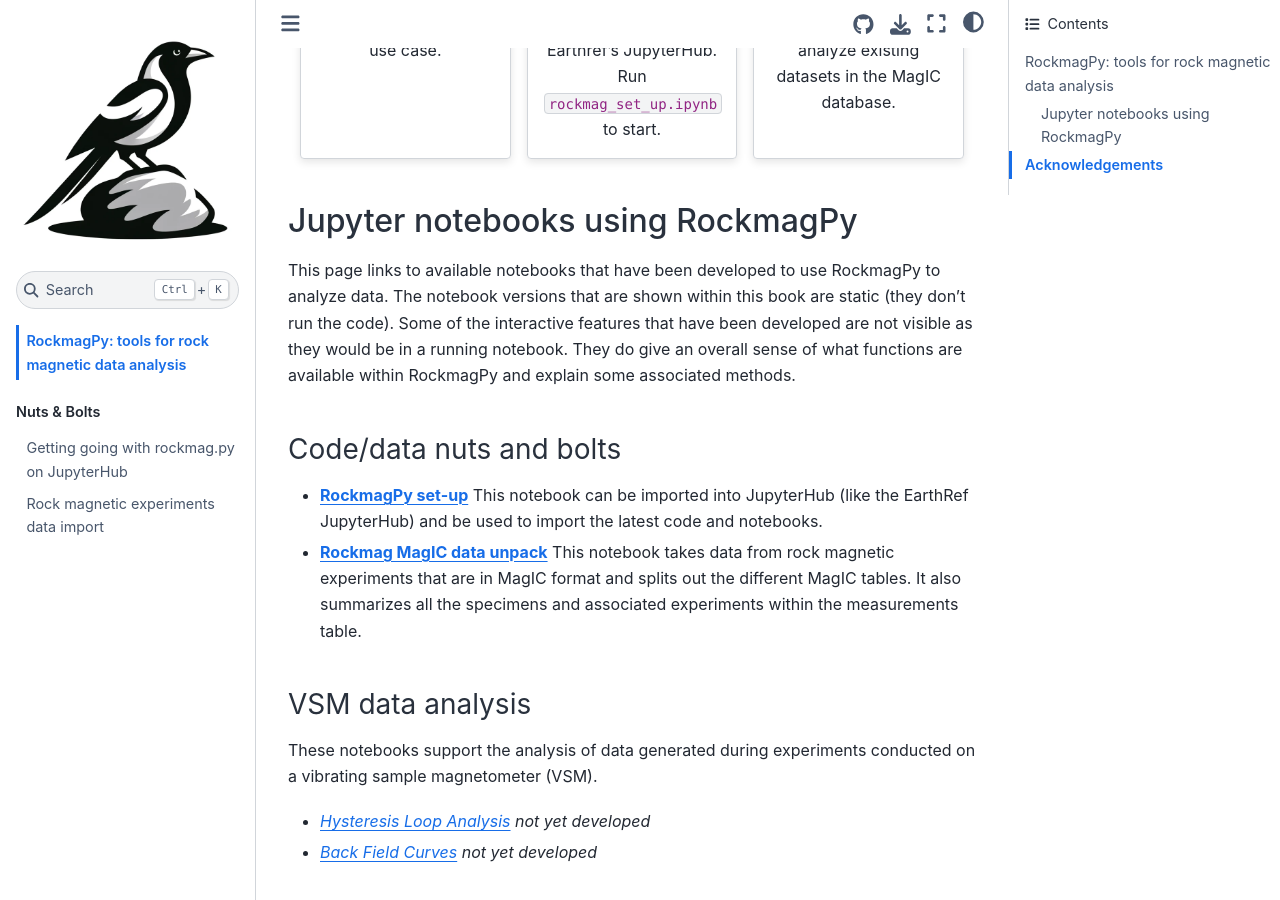
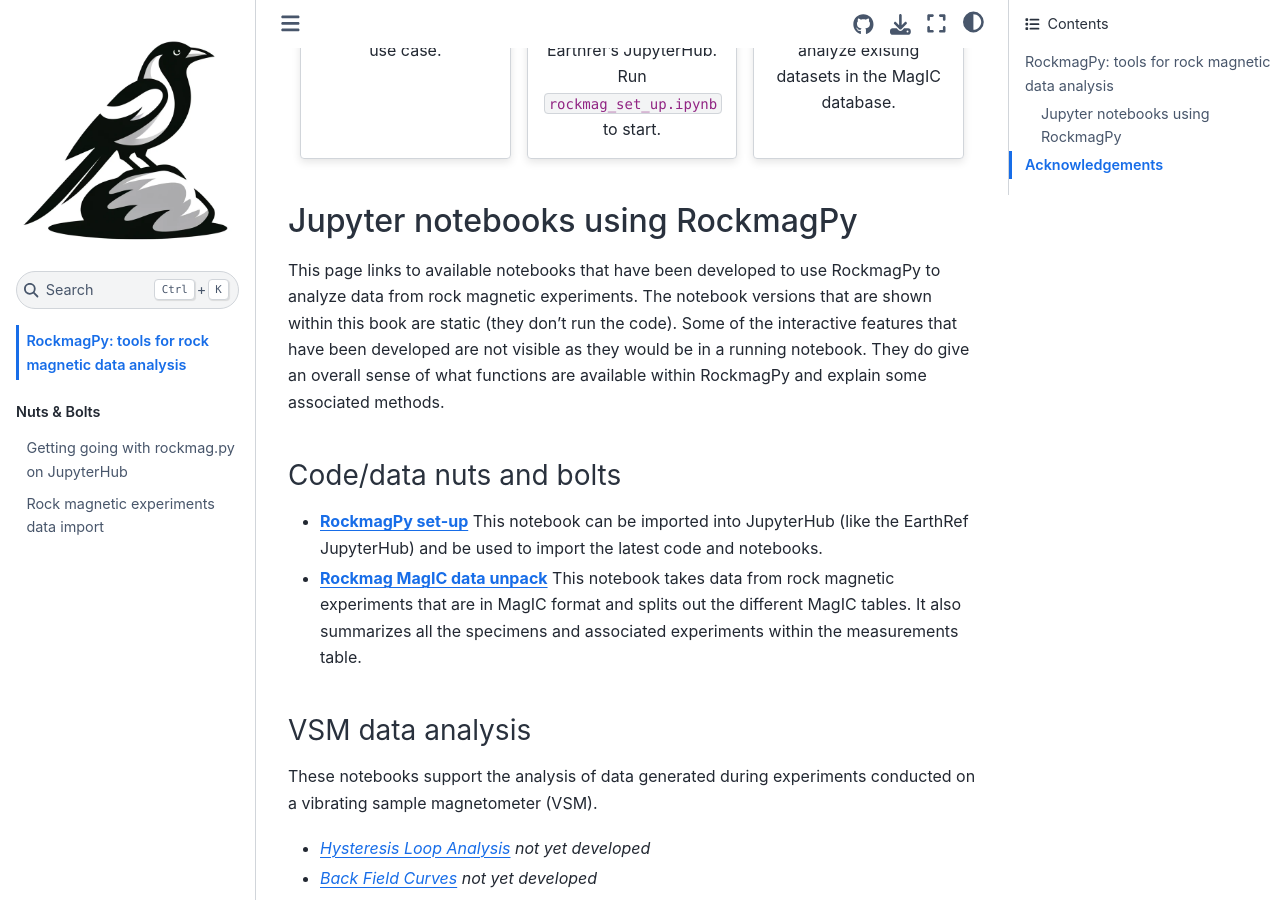
Before and after one commit to PmagPy/RockmagPy-notebooks, a Jupyter Book: the page built from book/intro.md, in a window 1280 px wide and 900 px high, scrolled down 558 px. Built offline with Jupyter Book 1.0.4 settings and Sphinx 7.4.7 and the Sphinx Book theme 1.1.4, drawn with Linux system fonts in a browser that asks for light colours; pages that are not in the unit, such as notebooks, are missing from menus.

Commit message:
Update intro.md

```diff
--- a/book/intro.md
+++ b/book/intro.md
@@ -48,7 +48,7 @@
 
 ## Jupyter notebooks using RockmagPy
 
-This page links to available notebooks that have been developed to use RockmagPy to analyze data.
+This page links to available notebooks that have been developed to use RockmagPy to analyze data from rock magnetic experiments.
 The notebook versions that are shown within this book are static (they don't run the code).
 Some of the interactive features that have been developed are not visible as they would be in a running notebook.
 They do give an overall sense of what functions are available within RockmagPy and explain
```
